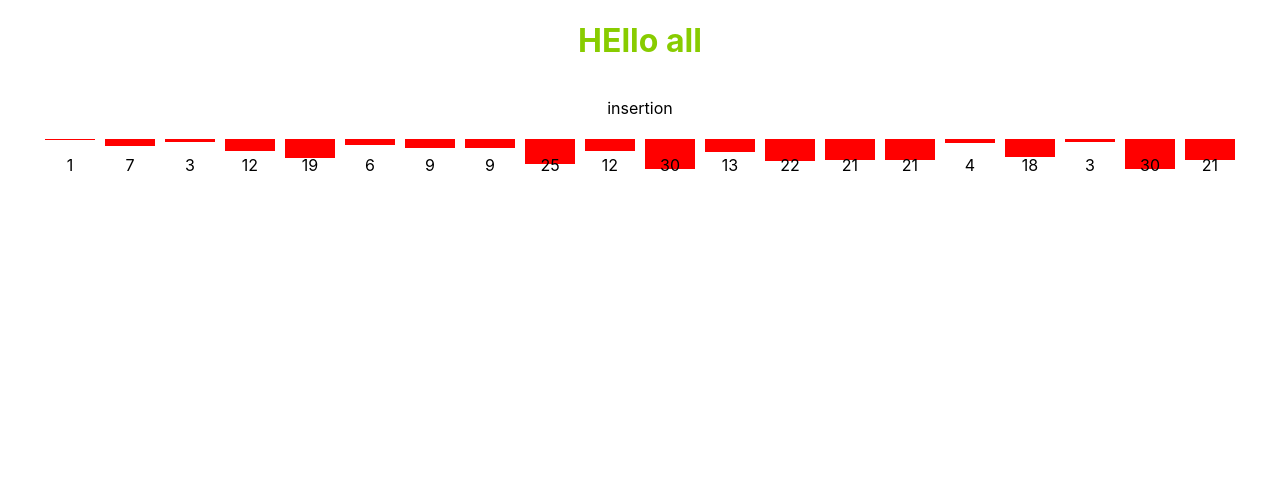
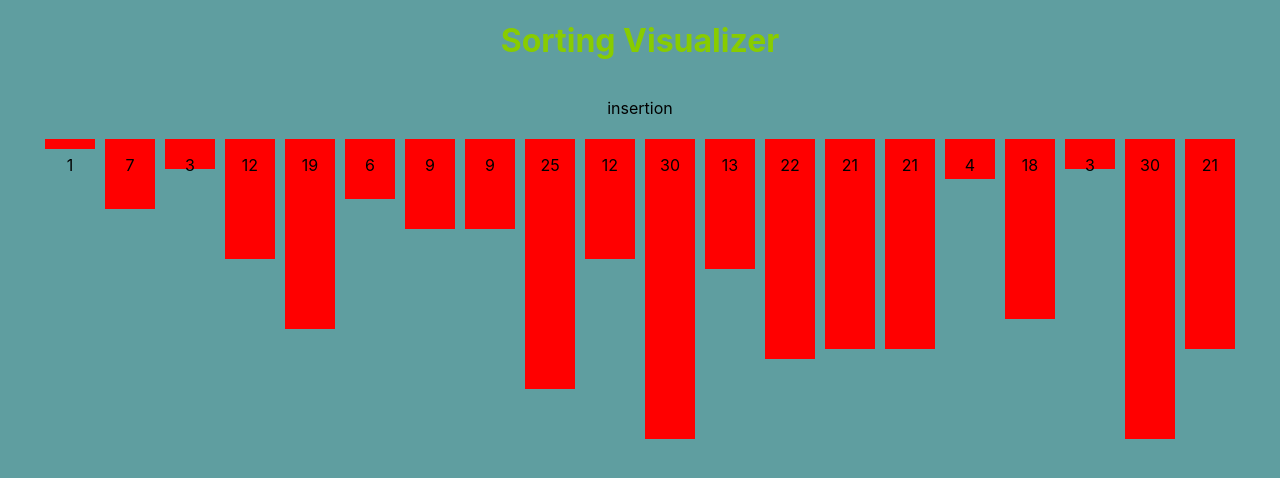
Before and after one commit to rogercp/UserRepoGitHub, a React (Create React App) app in the folder sorting/: page / in a window 1280 px wide. Shown: the top 478 px of the page. Built offline with nearby package versions, Linux system fonts and the light colour scheme.

Commit message:
css and gsap fixes

```diff
--- a/sorting/src/App.js
+++ b/sorting/src/App.js
@@ -31,7 +31,7 @@ gsap.to(header.current, {color:"#8c0",duration:2})
     <div className="App" style={{display:"flex",flexDirection:"column", alignItems:"center"}}>
 
     <h1 ref={header}>
-      HEllo all
+      Sorting Visualizer
     </h1>
     <Insertion/>
 
--- a/sorting/src/components/Insertion.js
+++ b/sorting/src/components/Insertion.js
@@ -60,8 +60,9 @@ const onAnimate = () => {
 
     let tl = gsap.timeline();
 
-    tl.to(revealsRef.current[0], 0.9, {y: 100,delay: 0.5})
-    .to(revealsRef.current[10], 0.9, {y: 100,delay: 0.5})
+
+    tl.to(revealsRef.current[0], 0.9, {y: 400,delay: 0.5})
+    .to(revealsRef.current[10], 0.9, {y: 400,delay: 0.5})
 
     .to(revealsRef.current[0], 0.9, {x:  (rect2.right-rect.right),delay: 0.5})
     .to(revealsRef.current[10], 0.9, {x: -(rect2.right-rect.right) ,delay: 0.5})
@@ -88,7 +89,7 @@ const onAnimate = () => {
                 <div
                 key={num}
                 ref={addToRefs}
-                style={{height:`${num}px`, backgroundColor:"red",margin:"5px",width:"80%"}}
+                style={{height:`${num*10}px`, backgroundColor:"red",margin:"5px",width:"80%"}}
                 onClick={onAnimate}
                 >
 
--- a/sorting/src/index.css
+++ b/sorting/src/index.css
@@ -5,6 +5,7 @@ body {
     sans-serif;
   -webkit-font-smoothing: antialiased;
   -moz-osx-font-smoothing: grayscale;
+  background-color: cadetblue;
 }
 
 code {
```
